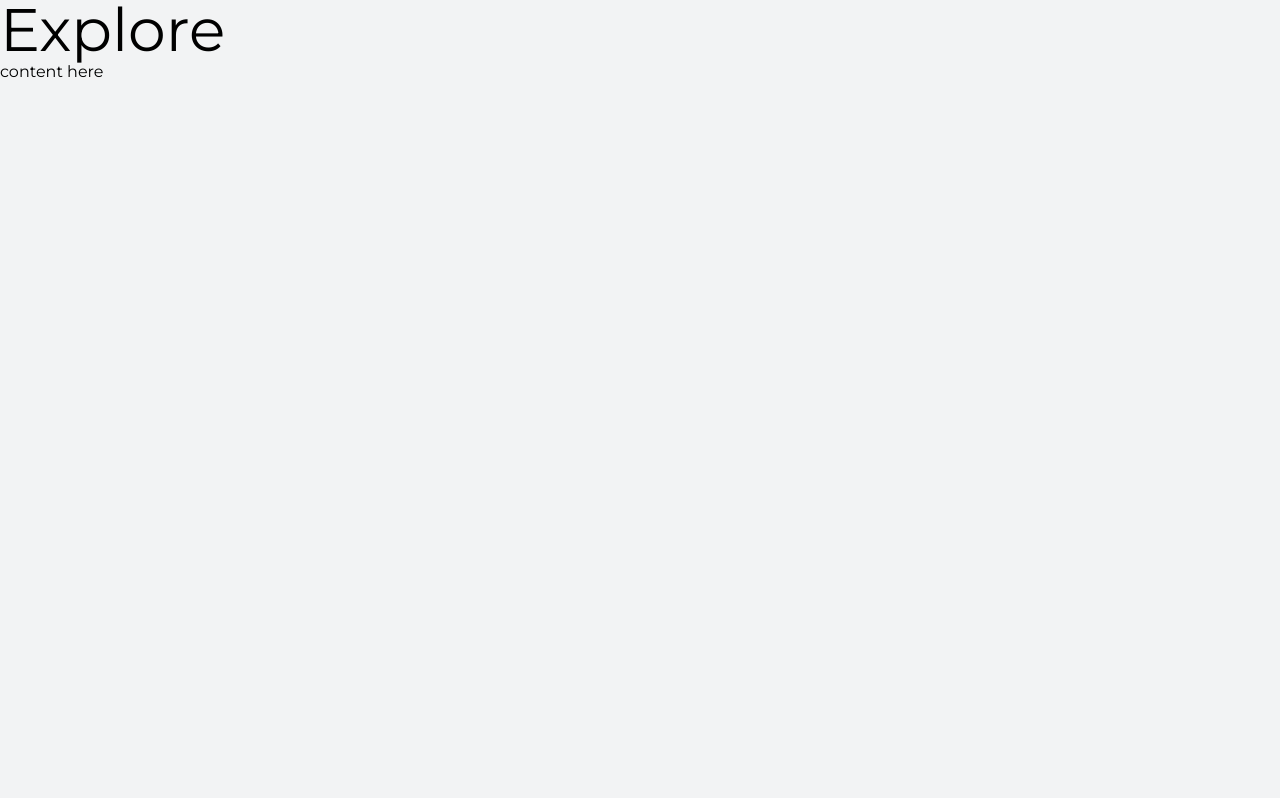
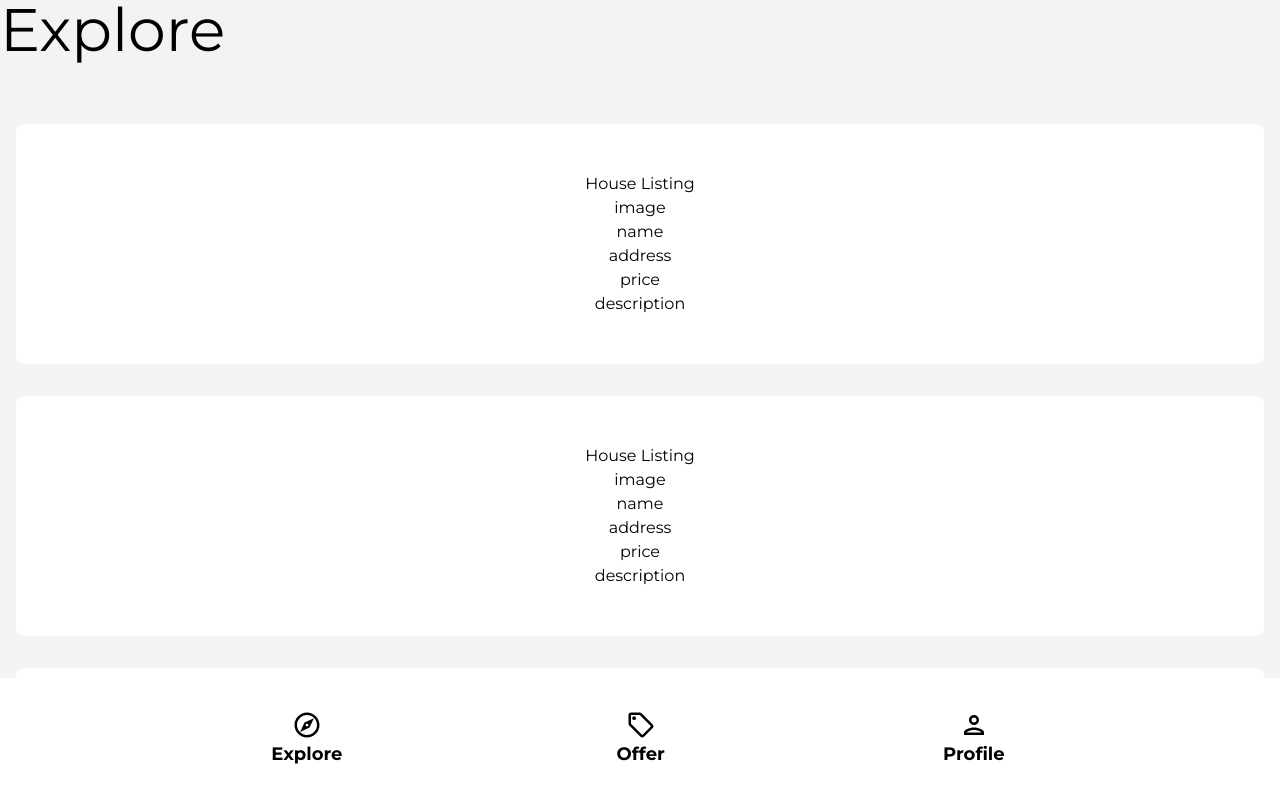
Before and after one commit to Yosabba/house-marketplace, a Next.js app: page /explore in a window 1280 px wide. Shown: the top 798 px of the page. Built offline with nearby package versions, Linux system fonts and the light colour scheme.

Commit message:
:zap: added new 3 new pages and a component

```diff
--- /dev/null
+++ b/components/houseListings.js
@@ -0,0 +1,14 @@
+const HouseListing = () => {
+    return (
+        <div className="flex flex-col items-center justify-center m-4 rounded-lg bg-white min-h-[30vh]">
+            <h1>House Listing</h1>
+            <h3>image</h3>
+            <p>name</p>
+            <p>address</p>
+            <p>price</p>
+            <p>description</p>
+        </div>
+     );
+}
+
+export default HouseListing;
--- a/pages/explore.js
+++ b/pages/explore.js
@@ -1,15 +1,24 @@
 import Head from "next/head";
+import Nav from "../components/Nav";
+import HouseListing from "../components/houseListings";
 
 export default function Explore() {
   return (
-    <main>
+    <main className="mb-28">
       <Head>
         <title>Explore Page</title>
         <meta name="description" content="Generated by create next app" />
         <link rel="icon" href="/favicon.ico" />
       </Head>
-      <h1 className="text-6xl">Explore</h1>
-      <p>content here</p>
+
+      <Nav />
+
+      <h1 className="text-6xl mb-12">Explore</h1>
+      <section className="grid grid-cols-auto-fit">
+        {Array.from({ length: 10 }).map((_, i) => (
+          <HouseListing key={i} />
+        ))}
+      </section>
     </main>
   );
-};
+}
--- /dev/null
+++ b/pages/forgotPassword.js
@@ -0,0 +1,14 @@
+import Head from "next/head";
+
+export default function ForgotPassword() {
+  return (
+    <main>
+      <Head>
+        <title>Forgot Password</title>
+        <meta name="description" content="Generated by create next app" />
+        <link rel="icon" href="/favicon.ico" />
+      </Head>
+      <h1 className="text-4xl">Forgot Password page</h1>
+    </main>
+  );
+}
--- /dev/null
+++ b/pages/profile.js
@@ -0,0 +1,57 @@
+import { useEffect, useState } from "react";
+import { getAuth } from "firebase/auth";
+import { useRouter } from "next/router";
+import { ToastContainer, toast } from "react-toastify";
+import "react-toastify/dist/ReactToastify.css";
+import { Zoom } from "react-toastify";
+import Nav from "../components/Nav";
+import Head from "next/head";
+
+export default function Profile() {
+  const auth = getAuth();
+  const router = useRouter();
+
+  const [formData, setFormData] = useState({
+    email: auth.currentUser.email,
+    name: auth.currentUser.displayName,
+  });
+
+  const onLogout = () => {
+    auth.signOut();
+    toast.success("Logged out", {
+      position: toast.POSITION.TOP_LEFT,
+    });
+    router.push("/");
+  };
+
+  console.log(auth.currentUser);
+
+  return (
+    <main className="py-4">
+      <Head>
+        <title>Profile</title>
+        <meta name="description" content="House Marketplace" />
+        <link rel="icon" href="/favicon.ico" />
+      </Head>
+      <Nav />
+      <ToastContainer
+        pauseOnHover={false}
+        transition={Zoom}
+        hideProgressBar={true}
+      />
+      <section className="flex items-center justify-around pb-4 ">
+        <h1 className="text-4xl">Profile</h1>
+        <button
+          onClick={onLogout}
+          className="bg-green-400 rounded-lg px-4 py-2 font-medium hover:bg-green-300 transition duration-500"
+        >
+          Log Out
+        </button>
+      </section>
+
+      <section>
+          <h1 className="text-xl font-light">{`Hello, ${auth.currentUser.displayName}`}</h1>
+      </section>
+    </main>
+  );
+}
```
